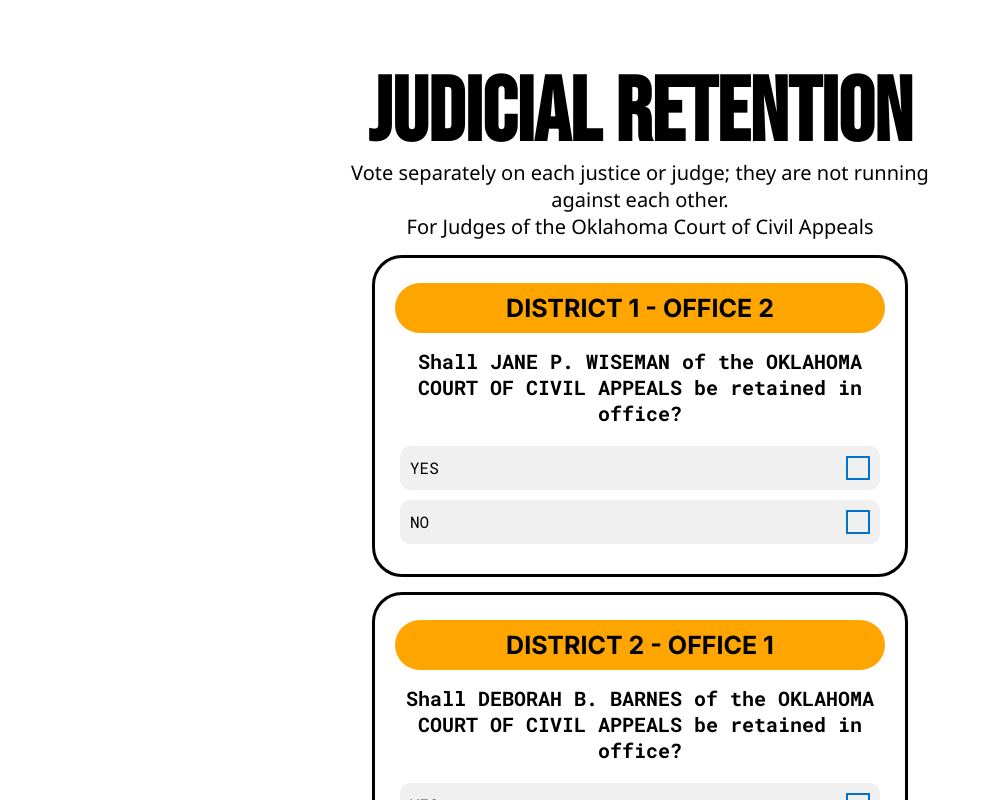
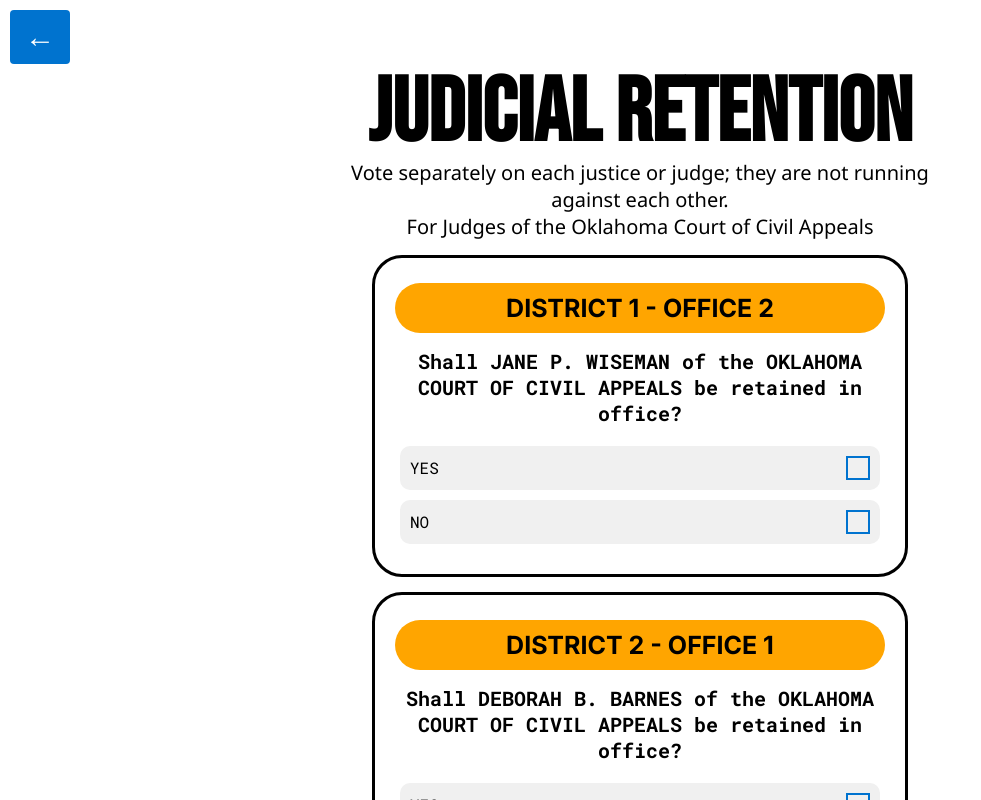
Before and after one commit to josegtrs/HCIProject, a React (Create React App) app in the folder hci/: page /civil in a window 1280 px wide. Shown: the top 800 px of the page, without its empty margins (0-981 px from the left). Built offline with nearby package versions, Linux system fonts and the light colour scheme.

Commit message:
Back Button added

```diff
--- /dev/null
+++ b/hci/src/Components/BackButton/BackButton.jsx
@@ -0,0 +1,19 @@
+import React from 'react';
+// import { useHistory } from 'react-router-dom';
+import '../CSS/Global.css';
+
+const BackButton = ({ destination }) => {
+  // const history = useHistory();
+
+  const handleBack = () => {
+    window.location.href = destination;
+  };
+
+  return (
+    <button className="back-button" onClick={handleBack}>
+      &#x2190;
+      </button>
+  );
+};
+
+export default BackButton;
--- a/hci/src/Components/CSS/Global.css
+++ b/hci/src/Components/CSS/Global.css
@@ -65,3 +65,17 @@
     font-weight: 700;
     cursor: pointer;
 }
+
+.back-button {
+    position: fixed;
+    top: 10px;
+    left: 10px;
+    padding: 10px 15px;
+    font-size: 30px;
+    cursor: pointer;
+    border: none;
+    font-style: bold;
+    background-color: #0073CF;
+    border-radius: 4px;
+    color: white;
+}
--- a/hci/src/Components/FinishPage/Review.jsx
+++ b/hci/src/Components/FinishPage/Review.jsx
@@ -1,6 +1,7 @@
 import React from 'react';
 import VotingBox from '../VotingBox/VotingBox';
 import '../CSS/Global.css'
+import BackButton from '../BackButton/BackButton';
 
 export const Review = () => {
 
@@ -20,7 +21,7 @@
         <header className="main-header">
           <h1>REVIEW</h1>
         </header>
-
+        <BackButton destination="/civil" />
         <p className="sub-header">Please double check to verify all selections are correct (THIS LAYOUT CAN BE/WILL NEED TO BE CHANGED)</p>
 
         <VotingBox
--- a/hci/src/Components/VotingPage/Civil.jsx
+++ b/hci/src/Components/VotingPage/Civil.jsx
@@ -1,6 +1,7 @@
 import React from 'react';
 import VotingBox from '../VotingBox/VotingBox';
 import '../CSS/Global.css'
+import BackButton from '../BackButton/BackButton';
 
 export const Civil = () => {
 
@@ -28,7 +29,7 @@
         <header className="main-header">
           <h1>JUDICIAL RETENTION</h1>
         </header>
-
+        <BackButton destination="/criminal" />
         <p className="sub-header">Vote separately on each justice or judge; they are not running against each other. <br></br>For Judges of the Oklahoma Court of Civil Appeals</p>
 
         <VotingBox
--- a/hci/src/Components/VotingPage/Congressional.jsx
+++ b/hci/src/Components/VotingPage/Congressional.jsx
@@ -1,6 +1,7 @@
 import React from 'react';
 import VotingBox from '../VotingBox/VotingBox';
 import '../CSS/Global.css'
+import BackButton from '../BackButton/BackButton';
 
 export const Congressional = () => {
 
@@ -25,7 +26,7 @@
         <header className="main-header">
           <h1>CONGRESSIONAL OFFICERS</h1>
         </header>
-
+        <BackButton destination="/state" />
         <p className="sub-header">For United States Senator (Vote for One)</p>
 
         <VotingBox title="SENATOR" candidates={straightPartyVoting} />
--- a/hci/src/Components/VotingPage/Criminal.jsx
+++ b/hci/src/Components/VotingPage/Criminal.jsx
@@ -1,6 +1,7 @@
 import React from 'react';
 import VotingBox from '../VotingBox/VotingBox';
 import '../CSS/Global.css'
+import BackButton from '../BackButton/BackButton';
 
 export const Criminal = () => {
 
@@ -24,7 +25,7 @@
         <header className="main-header">
           <h1>JUDICIAL RETENTION</h1>
         </header>
-
+        <BackButton destination="/judicial" />
         <p className="sub-header">Vote separately on each justice or judge; they are not running against each other. <br></br>For Judges of the Oklahoma Court of Criminal Appeals</p>
 
         <VotingBox
--- a/hci/src/Components/VotingPage/Judicial.jsx
+++ b/hci/src/Components/VotingPage/Judicial.jsx
@@ -1,6 +1,7 @@
 import React from 'react';
 import VotingBox from '../VotingBox/VotingBox';
 import '../CSS/Global.css'
+import BackButton from '../BackButton/BackButton';
 
 export const Judicial = () => {
 
@@ -28,7 +29,7 @@
         <header className="main-header">
           <h1>JUDICIAL RETENTION</h1>
         </header>
-
+        <BackButton destination="/representative" />
         <p className="sub-header">Vote separately on each justice or judge; they are not running against each other. <br></br>For Justices of the Oklahoma Supreme Court</p>
 
         <VotingBox
--- a/hci/src/Components/VotingPage/Presidential.jsx
+++ b/hci/src/Components/VotingPage/Presidential.jsx
@@ -1,6 +1,7 @@
 import React from 'react';
 import VotingBox from '../VotingBox/VotingBox';
 import '../CSS/Global.css'
+import BackButton from '../BackButton/BackButton';
 
 export const Presidential = () => {
 
@@ -24,7 +25,7 @@
         <header className="main-header">
           <h1>PRESIDENTIAL</h1>
         </header>
-
+        <BackButton destination="/straightparty" />
         <p className="sub-header">Electors for President and Vice President (Vote for one)</p>
 
         <VotingBox title="PRESIDENT AND VICE PRESIDENT" candidates={straightPartyVoting} />
--- a/hci/src/Components/VotingPage/Representative.jsx
+++ b/hci/src/Components/VotingPage/Representative.jsx
@@ -1,6 +1,7 @@
 import React from 'react';
 import VotingBox from '../VotingBox/VotingBox';
 import '../CSS/Global.css'
+import BackButton from '../BackButton/BackButton';
 
 export const Representative = () => {
 
@@ -19,7 +20,7 @@
         <header className="main-header">
           <h1>REPRESENTATIVE</h1>
         </header>
-
+        <BackButton destination="/congressional" />
         <p className="sub-header">For United States Representative District 03 (Vote for One)</p>
 
         <VotingBox title="Representative" candidates={straightPartyVoting} />
--- a/hci/src/Components/VotingPage/State.jsx
+++ b/hci/src/Components/VotingPage/State.jsx
@@ -1,6 +1,7 @@
 import React from 'react';
 import VotingBox from '../VotingBox/VotingBox';
 import '../CSS/Global.css'
+import BackButton from '../BackButton/BackButton';
 
 export const State = () => {
 
@@ -19,7 +20,7 @@
         <header className="main-header">
           <h1>STATE OFFICERS</h1>
         </header>
-
+        <BackButton destination="/presidential" />
         <p className="sub-header">For Corporation Commisioner (Vote for One)</p>
 
         <VotingBox title="CORPORATION COMMISIONER" candidates={straightPartyVoting} />
--- a/hci/src/Components/VotingPage/StraightParty.jsx
+++ b/hci/src/Components/VotingPage/StraightParty.jsx
@@ -1,6 +1,7 @@
 import React from 'react';
 import VotingBox from '../VotingBox/VotingBox';
 import '../CSS/Global.css'
+import BackButton from '../BackButton/BackButton';
 
 export const StraightParty = () => {
 
@@ -22,6 +23,7 @@
           <h1>STRAIGHT PARTY VOTING</h1>
         </header>
 
+        <BackButton destination="/letsvotepage" />
         <p className="sub-header">A straight party vote is a vote for all candidates of that party in partisan races.</p>
 
         <VotingBox title="STRAIGHT PARTY" candidates={straightPartyVoting} />
```
